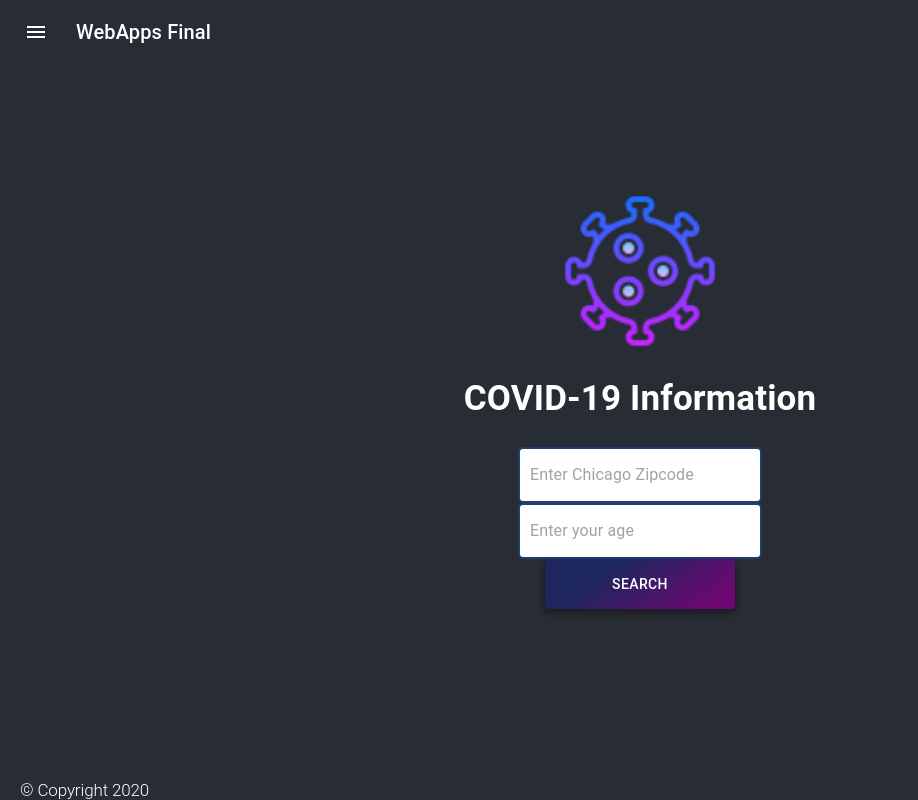
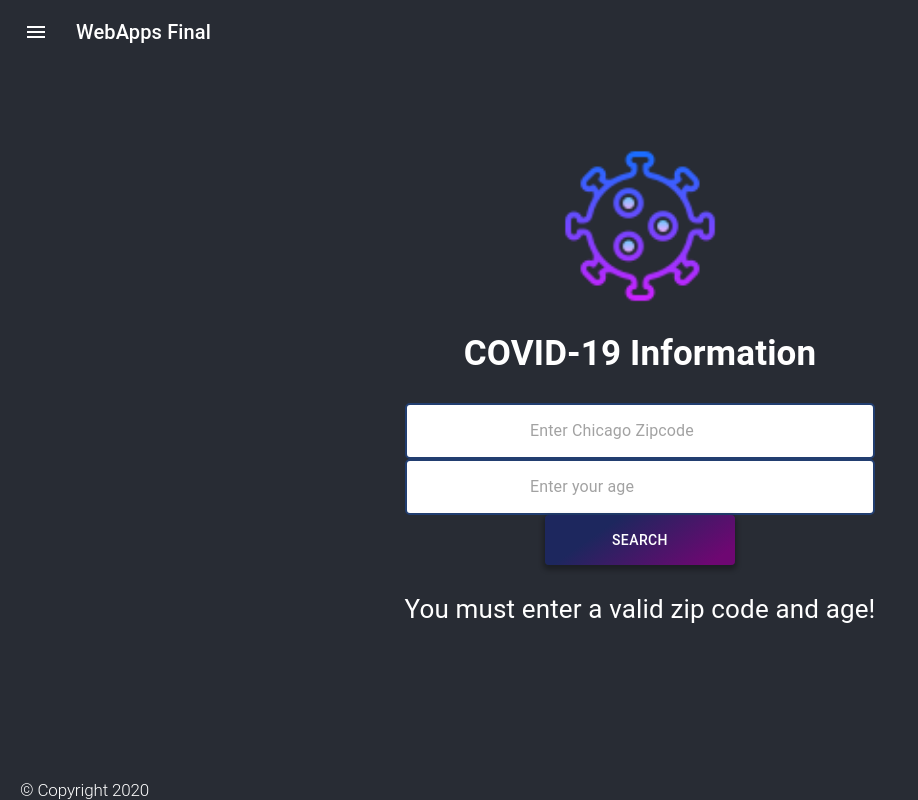
Before and after one commit to jbender8/CCNC.github.io, a React (Create React App) app: page / in a window 1280 px wide. Shown: the whole page, without its empty margins (0-918 px from the left). Built offline with nearby package versions, Linux system fonts and the light colour scheme.

Commit message:
Refactor code to reduce extraneous function calling

```diff
--- a/src/App.js
+++ b/src/App.js
@@ -22,9 +22,10 @@ import {
     Switch,
     Route,
     Link,
-    Redirect
+    Redirect,
+    useLocation,
 } from "react-router-dom";
-import StatsPage from "./StatsPage";
+import StatsWindow from "./StatsPage";
 import NewsPage from "./NewsPage";
 import Template from "./Template"
 const drawerWidth = 200;
@@ -218,15 +219,19 @@ function Home() {
 }
 
 function Stats() {
-    //need a query for zipcode
     const classes = useStyles();
+    let query = useQuery();
     return (
         <div>
-            <StatsPage classes={classes} />
+            <StatsWindow classes={classes} zip={query.get("zip")} age={query.get("age")} />
             <Footer />
         </div>
 
     );
+}
+
+function useQuery() {
+    return new URLSearchParams(useLocation().search);
 }
 
 function News() {
@@ -295,6 +300,7 @@ class SubmitForm extends React.Component {
             return <Redirect push to={this.state.url} />
         }
         return (
+            <div>
             <form>
                 <div className="formInput">
                     <InputBase
@@ -317,12 +323,13 @@ class SubmitForm extends React.Component {
                 <Button className="updateButton" style={{ color: "white" }} onClick={this.handleSubmit}>
                     SEARCH
                 </Button>
+            </form>
+            <p hidden={this.state.errormsg}>You must enter a valid zip code and age!</p>
+            </div>
 
-            </form>
         );
     }
 }
-
 
 // Styles and imports were ommited
 function Footer() {
--- a/src/StatsPage.js
+++ b/src/StatsPage.js
@@ -12,7 +12,7 @@ import Toolbar from '@material-ui/core/Toolbar';
 import {getZipData, getAgeData} from './ApiModule';
 import { wait } from "@testing-library/react";
 
-class StatsWindow extends React.Component {
+export default class StatsWindow extends React.Component {
     constructor(props) {
         super(props);
 
@@ -23,7 +23,6 @@ class StatsWindow extends React.Component {
             redirect: false,
         };
         this.handleSubmit = this.handleSubmit.bind(this);
-
     }
 
     constrcutAgeData(dataArray) {
@@ -191,13 +190,3 @@ class StatsWindow extends React.Component {
         );
     }
 }
-
-export default function StatsPage(props) {
-    let query = useQuery();
-
-    return (<StatsWindow classes={props.classes} zip={query.get("zip")} age={query.get("age")} />);
-}
-
-function useQuery() {
-    return new URLSearchParams(useLocation().search);
-}
```
